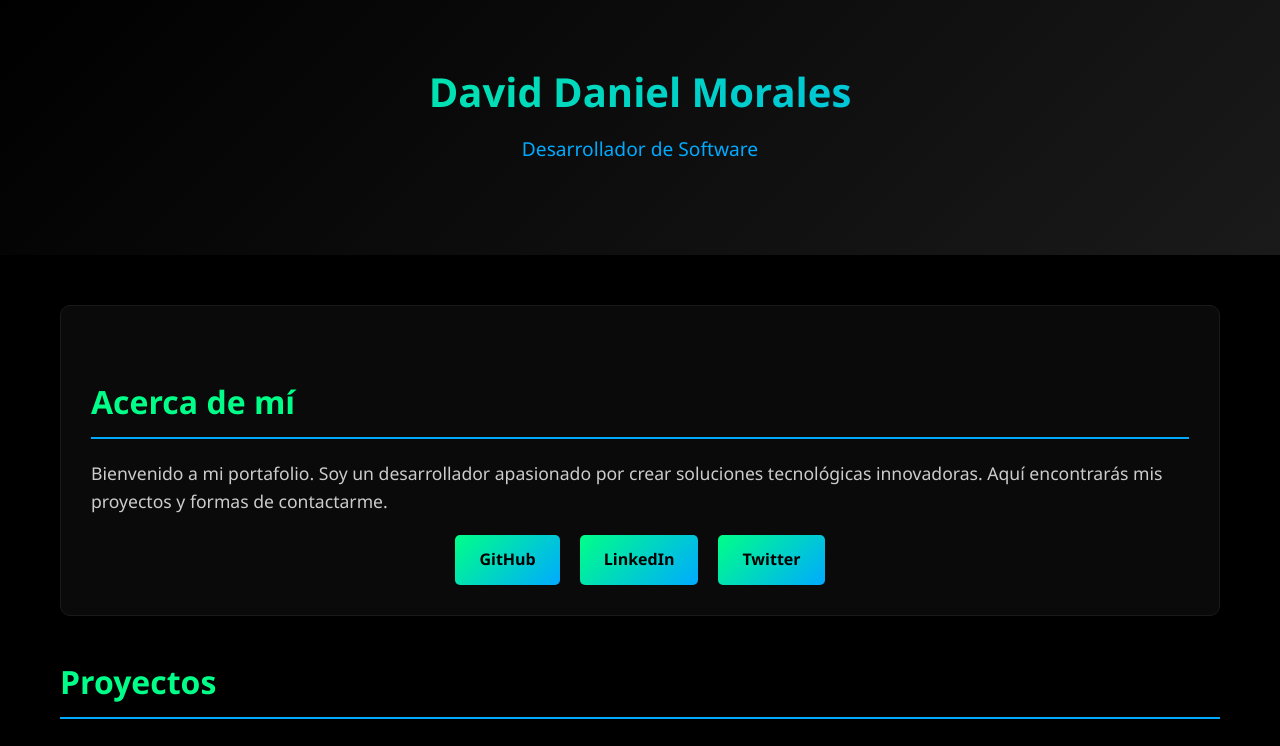
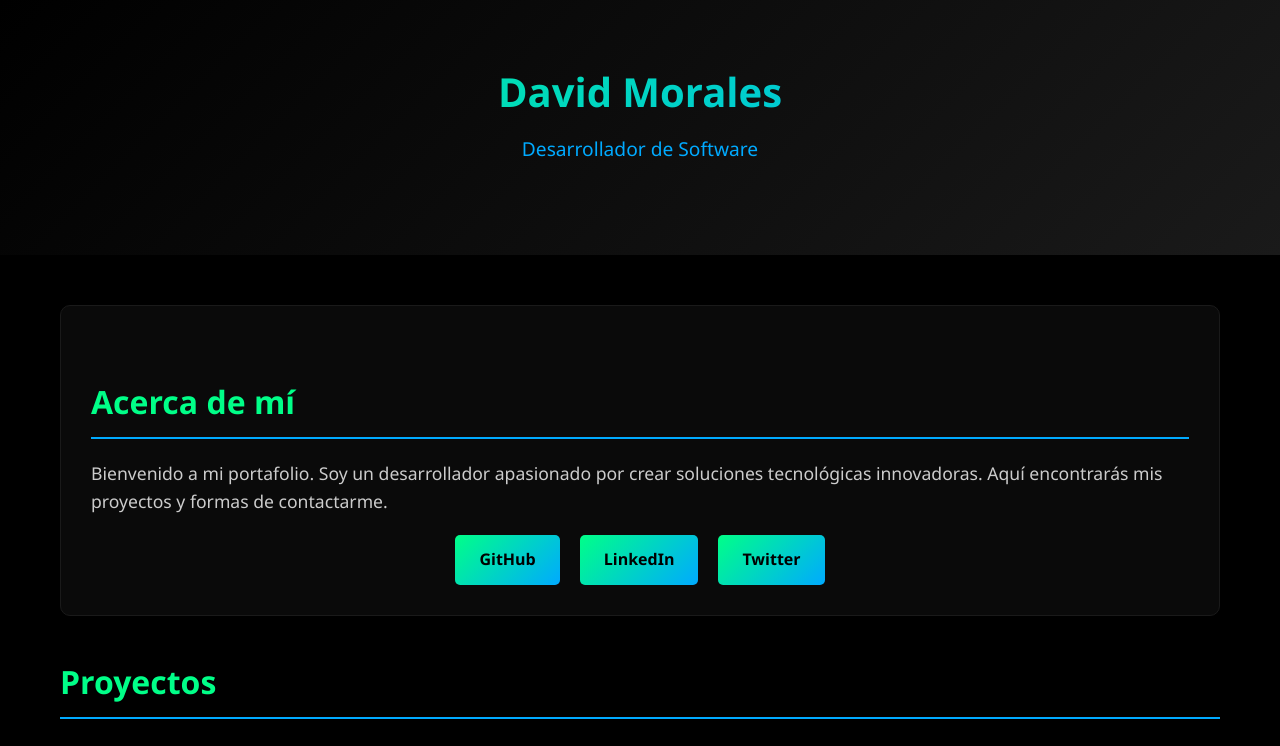
Before and after one commit to ddmoralesb/ddmoralesb.github.io, a plain HTML site: page index.html in a window 1280 px wide. Shown: the top 746 px of the page. Drawn offline with Linux system fonts and the light colour scheme; no server answers.

Commit message:
Actualizar index.html
Se corrrige el nombre del autor

```diff
--- a/index.html
+++ b/index.html
@@ -189,7 +189,7 @@
 </head>
 <body>
     <header>
-        <h1>David Daniel Morales</h1>
+        <h1>David Morales</h1>
         <p class="subtitle">Desarrollador de Software</p>
     </header>
 
```
